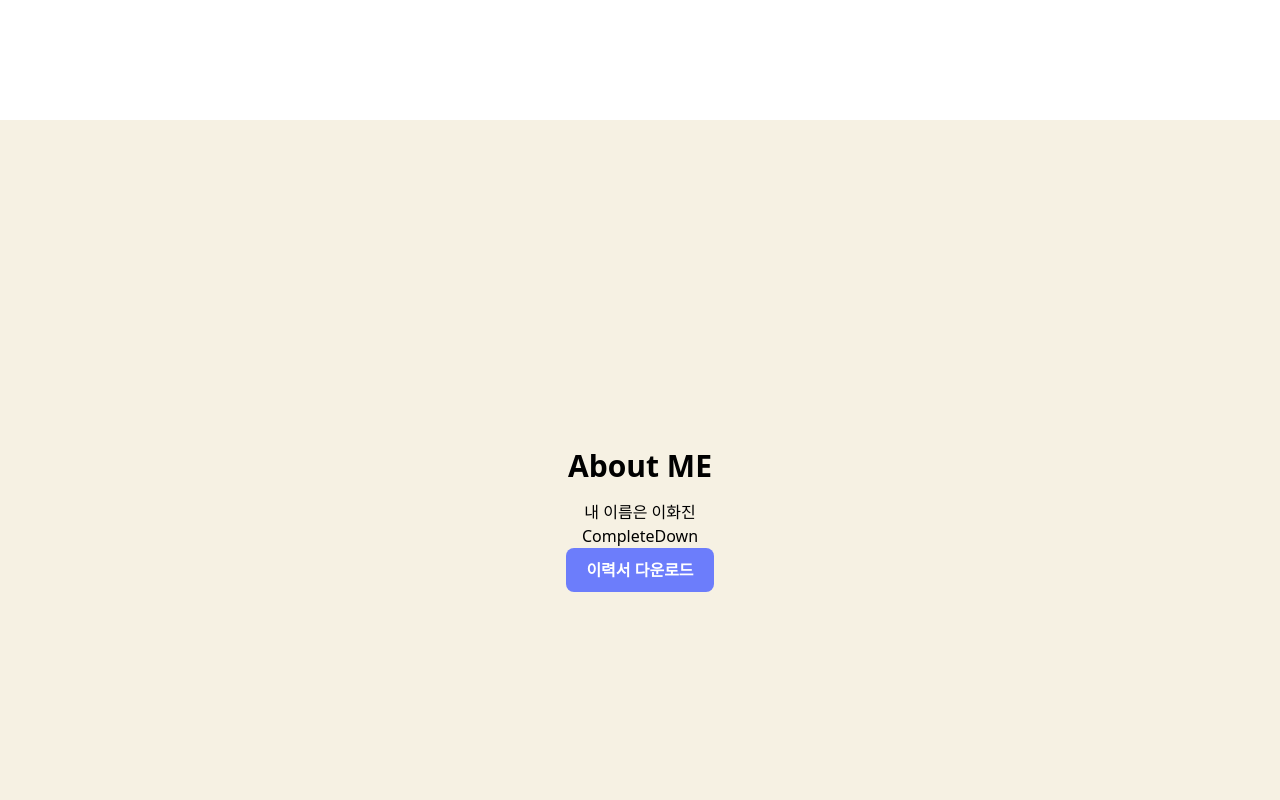
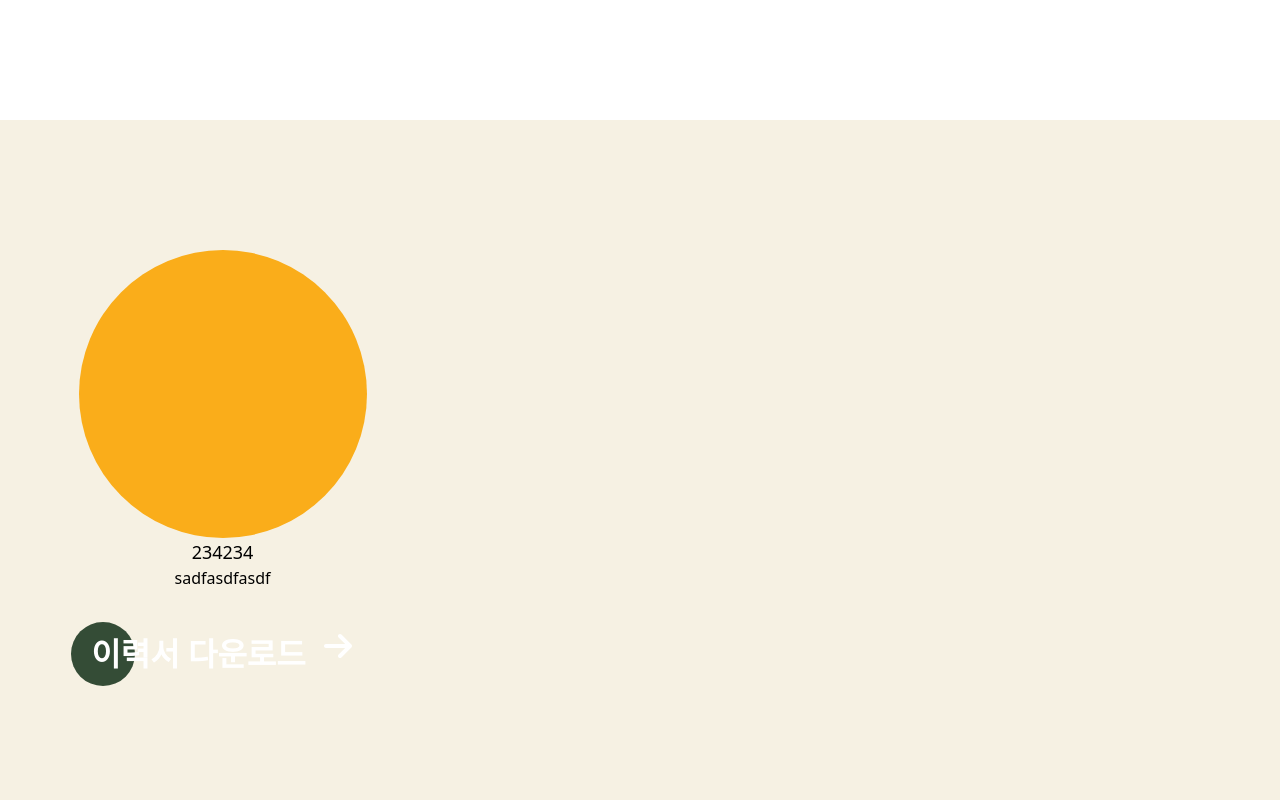
Before and after one commit to HwajinLee3114/lhjin-portfolio, a Next.js app: page / in a window 1280 px wide. Shown: the part 440-1240 px from the top of the page. Built offline with nearby package versions, Linux system fonts and the light colour scheme.

Commit message:
font awesome 설치, 배치 중

```diff
--- a/src/components/About.tsx
+++ b/src/components/About.tsx
@@ -1,18 +1,25 @@
 import React from "react";
-import CompleteDown from "./CompleteDown";
-import DepthButton from "./DepthButton/DepthButton";
+import SlideButton from "./button/SlideButton";
 
 export default function About() {
   return (
     <section
       id="about"
-      className="flex flex-col items-center justify-center min-h-screen bg-themacolor1"
+      className="flex flex-col md:flex-row items-center gap-5 justify-around h-43 bg-themacolor1"
     >
-      <h2 className="text-3xl font-bold">About ME</h2>
-      <p className="mt-4">내 이름은 이화진</p>
+      <div className="h-full p-2 w-full md:w-2/4 flex flex-col items-center justify-center rounded-lg overflow-hidden">
+        {/* <img
+          src="/images/profile.jpg"
+          alt="Profile"
+          className="w-72 h-72 rounded-full"
+        /> */}
+        <div className="w-72 h-72 bg-themacolor2 rounded-full"></div>
+        <h1 className="text-lg">234234</h1>
+        <p className="text-center mb-10">sadfasdfasdf</p>
+        <SlideButton text="이력서 다운로드" href="#" color="#344C36" />
+      </div>
 
-      <CompleteDown />
-      <DepthButton text="이력서 다운로드" />
+      <div className="h-full flex-grow w-full"></div>
     </section>
   );
 }
--- a/src/components/DepthButton/DepthButton.module.css
+++ /dev/null
@@ -1,41 +0,0 @@
-.g_depth_button {
-  position: relative;
-  display: inline-block;
-  padding: 10px 20px;
-  border: none;
-  border-radius: 8px;
-  background-color: #6c7dfb;
-  color: #fff;
-  font-size: 16px;
-  font-weight: bold;
-  text-transform: uppercase;
-  transition: transform 0.3s, box-shadow 0.3s;
-  cursor: pointer;
-}
-
-.g_depth_button:before {
-  content: "";
-  position: absolute;
-  top: 4px;
-  left: 4px;
-  width: calc(100% - 8px);
-  height: calc(100% - 8px);
-  /* background-color: rgba(0, 0, 0, 0.1); */
-  border-radius: inherit;
-  z-index: -1;
-  transition: transform 0.3s, box-shadow 0.3s;
-}
-
-.g_depth_button:hover {
-  transform: translateY(-3px);
-  box-shadow: 0 4px 8px rgba(0, 0, 0, 0.3);
-}
-
-.g_depth_button:hover:before {
-  transform: translateY(3px);
-  /* box-shadow: 0 -4px 8px rgba(0, 0, 0, 0.1); */
-}
-
-.g_depth_button:active {
-  transform: translate(0, 0.5em);
-}
--- a/src/components/DepthButton/DepthButton.tsx
+++ /dev/null
@@ -1,17 +0,0 @@
-import React from 'react';
-import styles from './DepthButton.module.css';
-
-interface DepthButtonProps {
-  text: string;
-  className?: string;
-}
-
-const DepthButton: React.FC<DepthButtonProps> = ({ text, className = '' }) => {
-  return (
-    <button className={`${styles.g_depth_button} ${className}`}>
-      {text}
-    </button>
-  );
-};
-
-export default DepthButton;
--- /dev/null
+++ b/src/components/button/SlideButton.module.css
@@ -0,0 +1,37 @@
+.wrapper {
+  display: inline-block;
+}
+
+.link {
+  font-size: 2rem;
+  font-weight: bold;
+  color: white;
+  text-decoration: none;
+  position: relative;
+}
+
+.link span,
+.link i {
+  position: relative;
+}
+
+.link i {
+  margin-left: 0.5em;
+}
+
+.link .color {
+  width: 2em;
+  height: 2em;
+  border-radius: 2em;
+  position: absolute;
+  top: 50%;
+  transform: translateY(-50%);
+  left: -0.65em;
+  transition: width 0.4s ease, left 0.4s ease;
+}
+
+.link:hover .color {
+  width: calc(100% + 1.3em);
+  /* left: calc(100% - 1.45em); */
+  left: -9%;
+}
--- /dev/null
+++ b/src/components/button/SlideButton.tsx
@@ -0,0 +1,29 @@
+import React from "react";
+import styles from "./SlideButton.module.css";
+
+import { FontAwesomeIcon } from "@fortawesome/react-fontawesome";
+import { faArrowRight } from "@fortawesome/free-solid-svg-icons";
+
+interface SlideButtonProps {
+  text: string;
+  href: string;
+  color: string;
+}
+
+const SlideButton: React.FC<SlideButtonProps> = ({ text, href, color }) => {
+  return (
+    <div className={styles.wrapper}>
+      <a className={`${styles.link} flex`} href={href} target="_blank">
+        <div className={styles.color} style={{ backgroundColor: color }}></div>
+        <span>{text}</span>
+        <FontAwesomeIcon
+          icon={faArrowRight}
+          className="w-8 z-10"
+          style={{ marginLeft: "0.5em"}}
+        />
+      </a>
+    </div>
+  );
+};
+
+export default SlideButton;
--- a/tailwind.config.ts
+++ b/tailwind.config.ts
@@ -13,9 +13,13 @@ const config: Config = {
         foreground: "var(--foreground)",
         maincolor: "#6893b7",
 
-        themacolor1: '#F6F1E3',
-        themacolor2: '#FAAD1A',
-        themacolor3: '#344C36',
+        themacolor1: '#F6F1E3', // 연노랑
+        themacolor15: '#F5E8B6',
+        themacolor2: '#FAAD1A', // 진노랑
+        themacolor3: '#344C36', // 진녹색
+      },
+      height: {
+        '43': '43rem'
       },
       minHeight: {
         '35': '35rem', // 35rem을 'min-h-35'로 사용
```
Also changed, not shown: package.json (+7 -4 lines), 2 other files (tests, documents, lock files or other folders).
